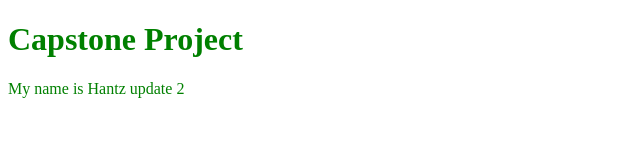
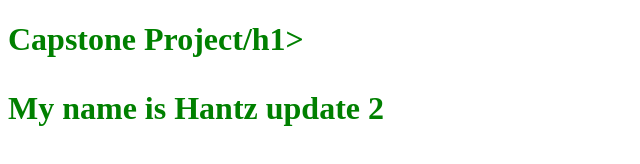
Before and after one commit to hantzzy/capstone, a plain HTML site: page index.html in a window 1280 px wide. Shown: the whole page, without its empty margins (0-640 px from the left). Drawn offline with Linux system fonts and the light colour scheme.

```diff
--- a/index.html
+++ b/index.html
@@ -7,7 +7,7 @@
 </head>
 <body>
 
-<h1 style="color:green;">Capstone Project</h1>
+<h1 style="color:green;">Capstone Project/h1>
 <p style="color:green;">My name is Hantz update 2</p>
 
 </body>
```
